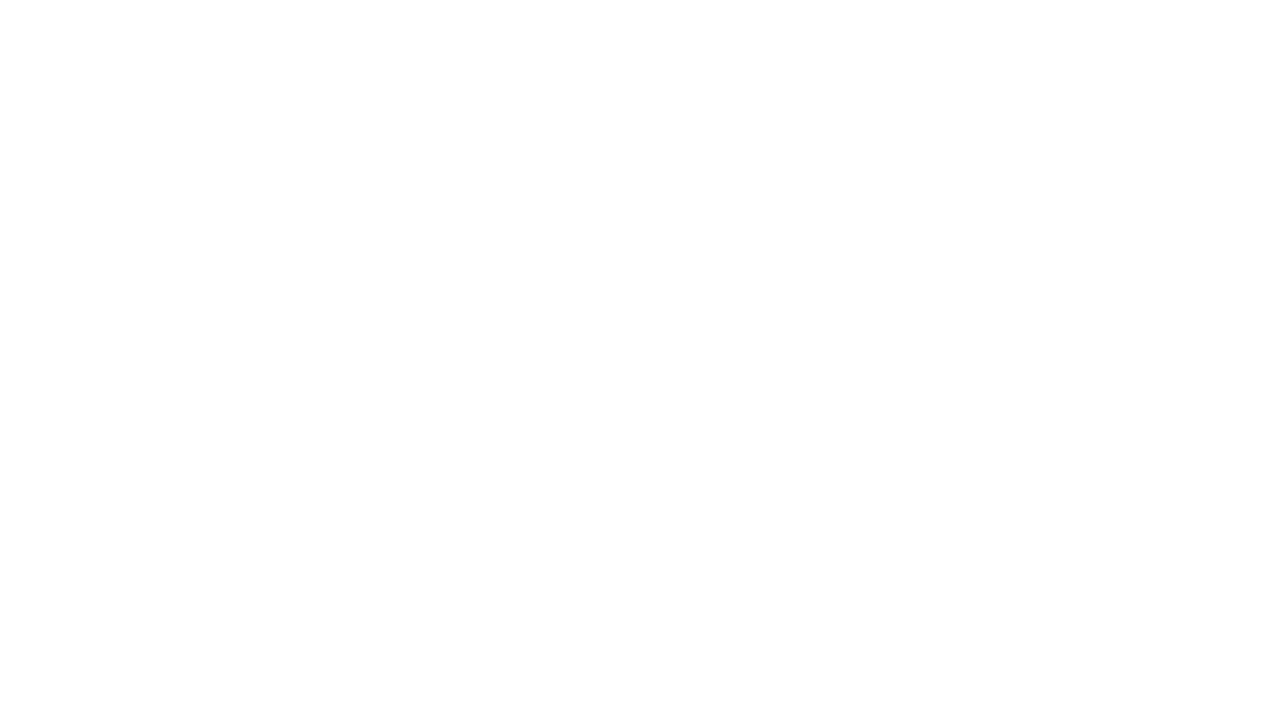
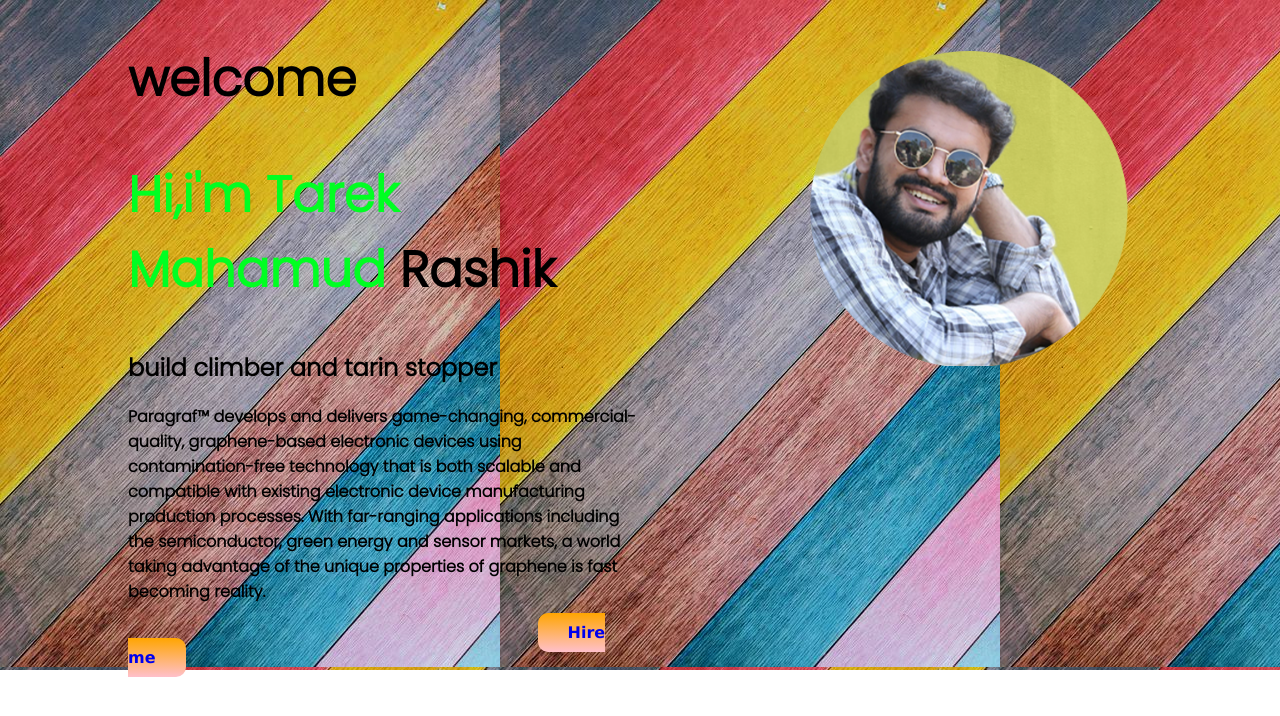
Before and after one commit to tarekmahamud1/my-portfolio, a plain HTML site: page index.html in a window 1280 px wide. Drawn offline with Linux system fonts and the light colour scheme.

Commit message:
top-banner

```diff
--- a/index.html
+++ b/index.html
@@ -1,12 +1,38 @@
 <!DOCTYPE html>
 <html lang="en">
+
 <head>
     <meta charset="UTF-8">
     <meta http-equiv="X-UA-Compatible" content="IE=edge">
     <meta name="viewport" content="width=device-width, initial-scale=1.0">
     <title>tarek mahamud rashik</title>
+    <link rel="preconnect" href="https://fonts.googleapis.com">
+    <link rel="preconnect" href="https://fonts.gstatic.com" crossorigin>
+    <link href="https://fonts.googleapis.com/css2?family=Poppins:wght@300&display=swap" rel="stylesheet">
+    <link rel="stylesheet" href="style.css">
+
 </head>
+
 <body>
+    <section>
+        <div class="two">
+            <h1>welcome</h1>
+            <h1> <span class="one">Hi,i'm Tarek Mahamud</span> Rashik</h1>
+            <h2>build climber and tarin stopper</h2>
+            <p>Paragraf™ develops and delivers game-changing, commercial-quality, graphene-based electronic devices
+                using contamination-free technology that is both scalable and compatible with existing electronic device
+                manufacturing production processes. With far-ranging applications including the semiconductor, green
+                energy and sensor markets, a world taking advantage of the unique properties of graphene is fast
+                becoming reality.</p>
+            <a class="hire-button" target="_blank" href="https://www.youtube.com/watch?v=-4dtjKFqEEE">Hire me</a>
+        </div>
+
+
+        <div class="two">
+            <img src="pic1 .png" alt="">
+        </div>
+    </section>
 
 </body>
+
 </html>
--- a/style.css
+++ b/style.css
@@ -0,0 +1,39 @@
+body{
+
+    font-family: 'Poppins', sans-serif;
+    margin: 0%;
+}
+h1{font-size: 50px;}
+.one{
+ color:rgb(0, 255, 34);
+}
+.two{
+    width: 50%;
+    padding-left: 10%;
+}
+p{
+    font-weight: 700;
+}
+.hire-button{
+
+    background-image: linear-gradient(orange,pink);
+    padding:10px 30px;
+    text-decoration:none;
+    border-radius: 10px;
+    margin-left: 80%;
+    margin-top:20px;
+    font-family: 'Lucida Sans', 'Lucida Sans Regular', 'Lucida Grande', 'Lucida Sans Unicode', Geneva, Verdana, sans-serif;
+    font-weight:800;
+
+}
+.two img{
+     width:80%;
+     padding-top: 10%;
+     padding-bottom: 10%;
+}
+section{
+    display:flex;
+
+    background-image: url(pic3.jpg);
+    margin: 0%;
+}
```
Also changed, not shown: pic1 .png (added), pic2.jpg (added), pic3.jpg (added).
